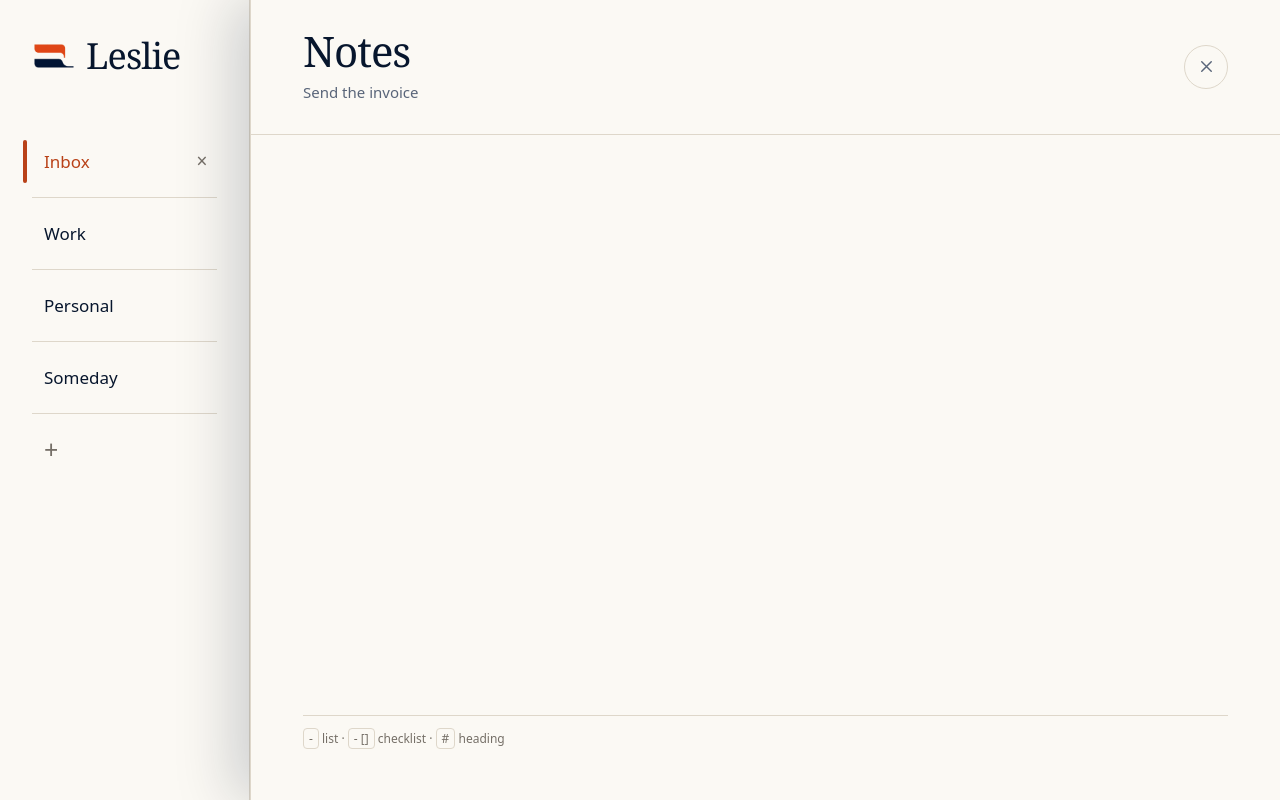
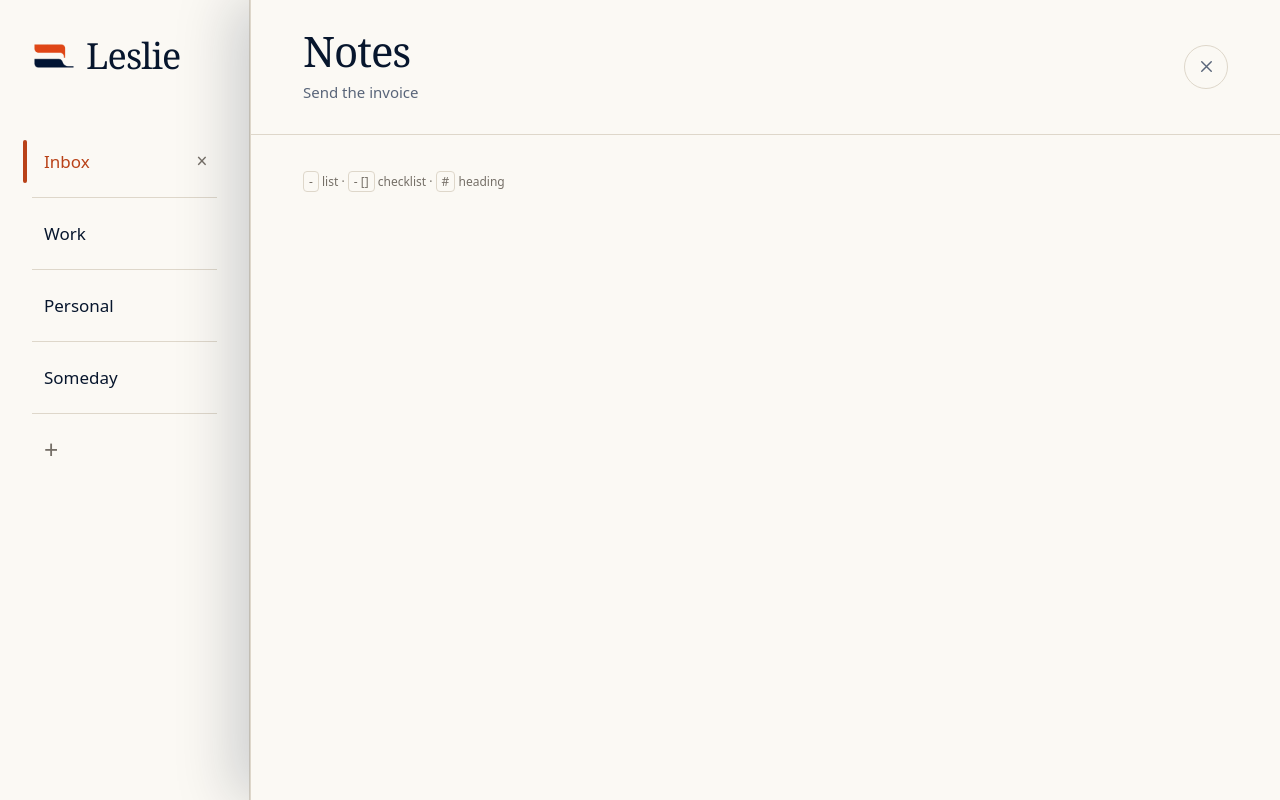
Before and after one commit to thoriqakbar0/leslie, a React (Vite) app: page / in a window 1280 px wide. Both pictures are taken after a click on the button "Send the invoice". Shown: the top 800 px of the page. Built offline with nearby package versions, Linux system fonts and the light colour scheme; what chrono-node would draw is missing.

Commit message:
fix(notes): tighten editor layout

```diff
--- a/src/components/NotesSidebar.tsx
+++ b/src/components/NotesSidebar.tsx
@@ -127,6 +127,10 @@ export function NotesSidebar({ notes, onClose, onNotesChange, taskTitle }: Notes
         </button>
       </header>
       <div className="notes-editor">
+        <p className="notes-format-hint">
+          <kbd>-</kbd> list <span aria-hidden="true">·</span> <kbd>- []</kbd> checklist{" "}
+          <span aria-hidden="true">·</span> <kbd>#</kbd> heading
+        </p>
         <div
           aria-label={`Notes for ${taskTitle}`}
           aria-multiline="true"
@@ -145,10 +149,6 @@ export function NotesSidebar({ notes, onClose, onNotesChange, taskTitle }: Notes
           role="textbox"
           suppressContentEditableWarning
         />
-        <p className="notes-format-hint">
-          <kbd>-</kbd> list <span aria-hidden="true">·</span> <kbd>- []</kbd> checklist{" "}
-          <span aria-hidden="true">·</span> <kbd>#</kbd> heading
-        </p>
       </div>
     </aside>
   );
--- a/src/index.css
+++ b/src/index.css
@@ -353,14 +353,17 @@ body:has(.notes-sidebar) {
 
 .notes-editor {
   min-height: 0;
-  display: grid;
-  grid-template-rows: minmax(0, 1fr) auto;
+  display: flex;
+  flex-direction: column;
+  align-items: flex-start;
+  gap: 24px;
   overflow: hidden;
   padding: 38px 52px 52px;
 }
 
 .rich-notes-editor {
-  width: 100%;
+  width: min(100%, 780px);
+  flex: 1;
   min-height: 0;
   overflow-y: auto;
   padding: 0;
@@ -438,9 +441,8 @@ body:has(.notes-sidebar) {
 }
 
 .notes-format-hint {
-  margin: 18px 0 0;
-  padding-top: 14px;
-  border-top: 1px solid var(--line);
+  width: min(100%, 780px);
+  margin: 0;
   color: var(--faint);
   font-size: 12px;
 }
```
Also changed, not shown: 1 other file (tests, documents, lock files or other folders).
